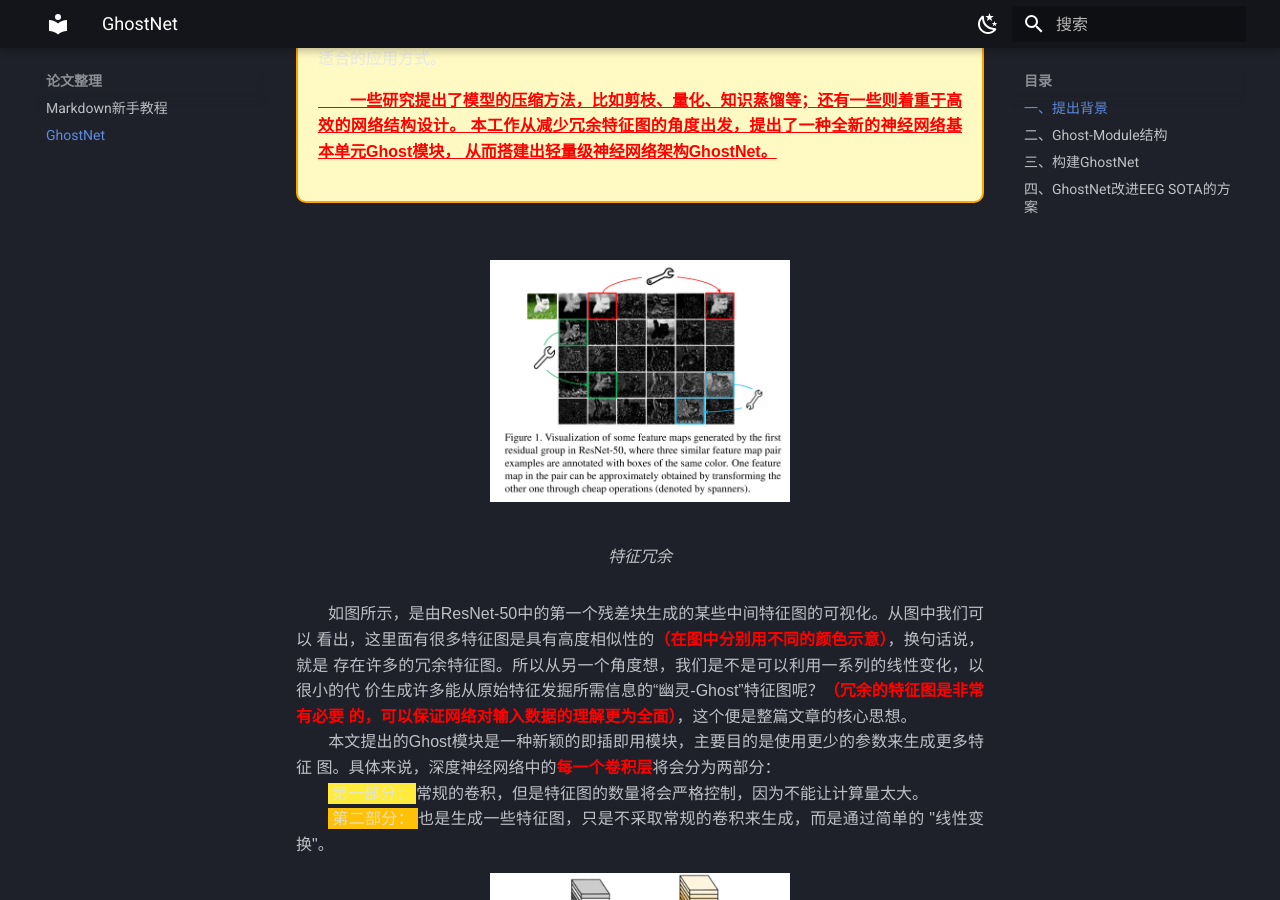
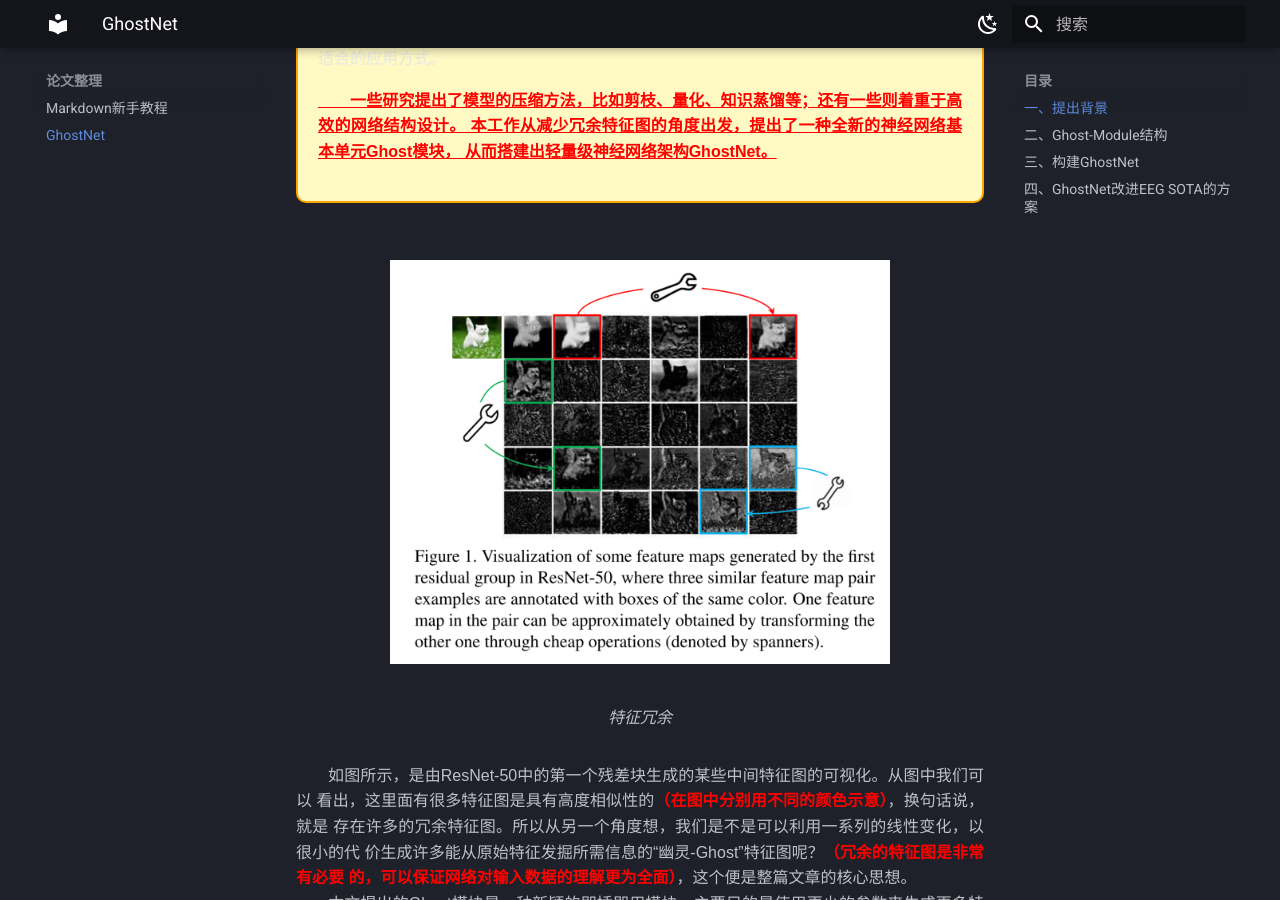
Before and after one commit to Evan2you/Evan2you.github.io, an MkDocs documentation site: the page built from docs/论文整理/GhostNet.md, in a window 1280 px wide and 900 px high, scrolled down 531 px. Built offline with MkDocs 1.6.1 and Material for MkDocs 9.7.7, drawn with Linux system fonts in a browser that asks for light colours.

Commit message:
Update GhostNet.md

```diff
--- a/docs/论文整理/GhostNet.md
+++ b/docs/论文整理/GhostNet.md
@@ -24,7 +24,7 @@
 <br/>
 
 <figure markdown="span">
-  ![ghostnet1](https://raw.githubusercontent.com/Evan2you/Evan2you.github.io/main/docs/images/论文整理/ghostnet/ghostnet1.png){ width="300" }
+  ![ghostnet1](https://raw.githubusercontent.com/Evan2you/Evan2you.github.io/main/docs/images/论文整理/ghostnet/ghostnet1.png){ width="500" }
   <figcaption>特征冗余</figcaption>
 </figure>
 
@@ -46,7 +46,7 @@
 </div>
 
 <figure markdown="span">
-  ![ghostnet2](https://raw.githubusercontent.com/Evan2you/Evan2you.github.io/main/docs/images/论文整理/ghostnet/ghostnet2.png){ width="300" }
+  ![ghostnet2](https://raw.githubusercontent.com/Evan2you/Evan2you.github.io/main/docs/images/论文整理/ghostnet/ghostnet2.png){ width="500" }
   <figcaption>常规卷积层和Ghost module</figcaption>
 </figure>
 
@@ -127,7 +127,7 @@
 ### 三、构建GhostNet
 
 <figure markdown="span">
-  ![ghostnet3](https://raw.githubusercontent.com/Evan2you/Evan2you.github.io/main/docs/images/论文整理/ghostnet/ghostnet3.png){ width="300" }
+  ![ghostnet3](https://raw.githubusercontent.com/Evan2you/Evan2you.github.io/main/docs/images/论文整理/ghostnet/ghostnet3.png){ width="500" }
   <figcaption>Ghost Bottleneck</figcaption>
 </figure>
 
```
